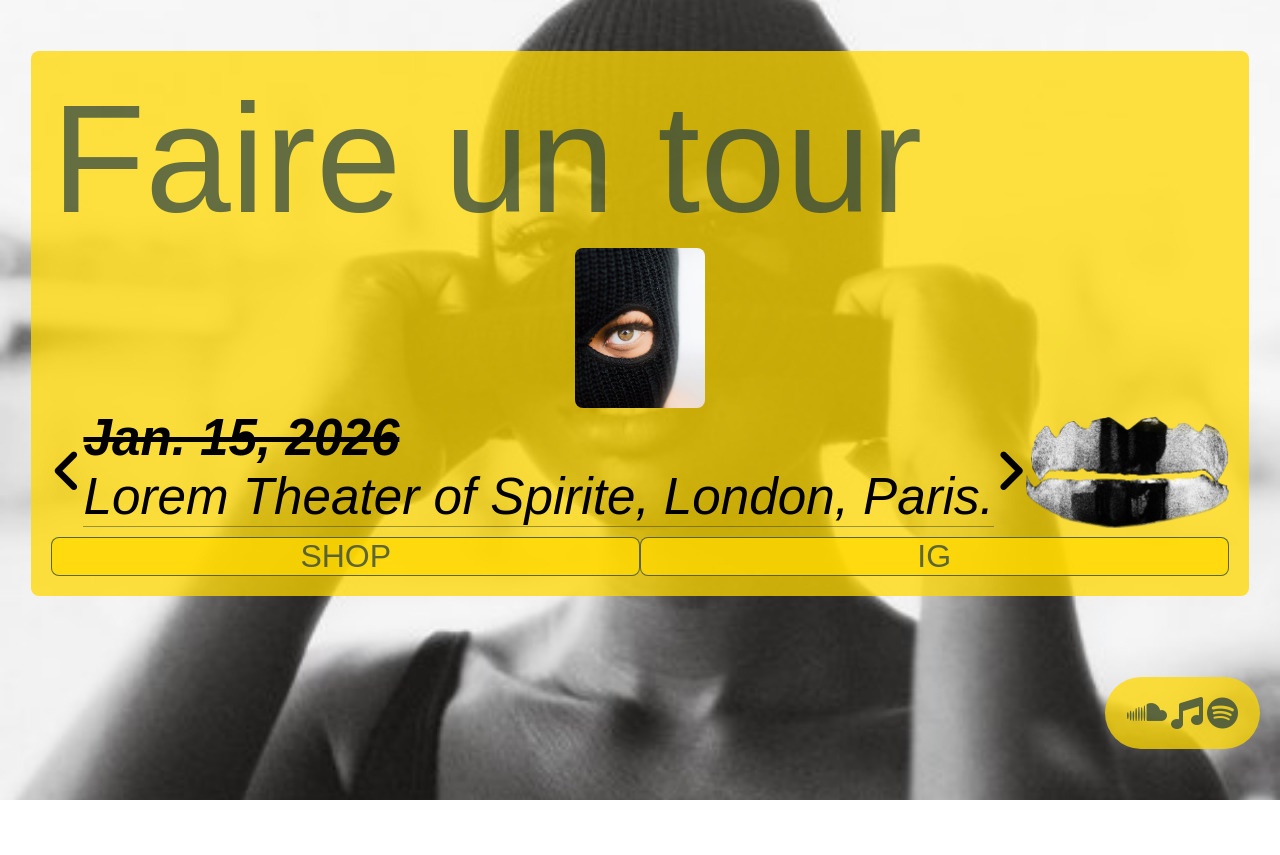
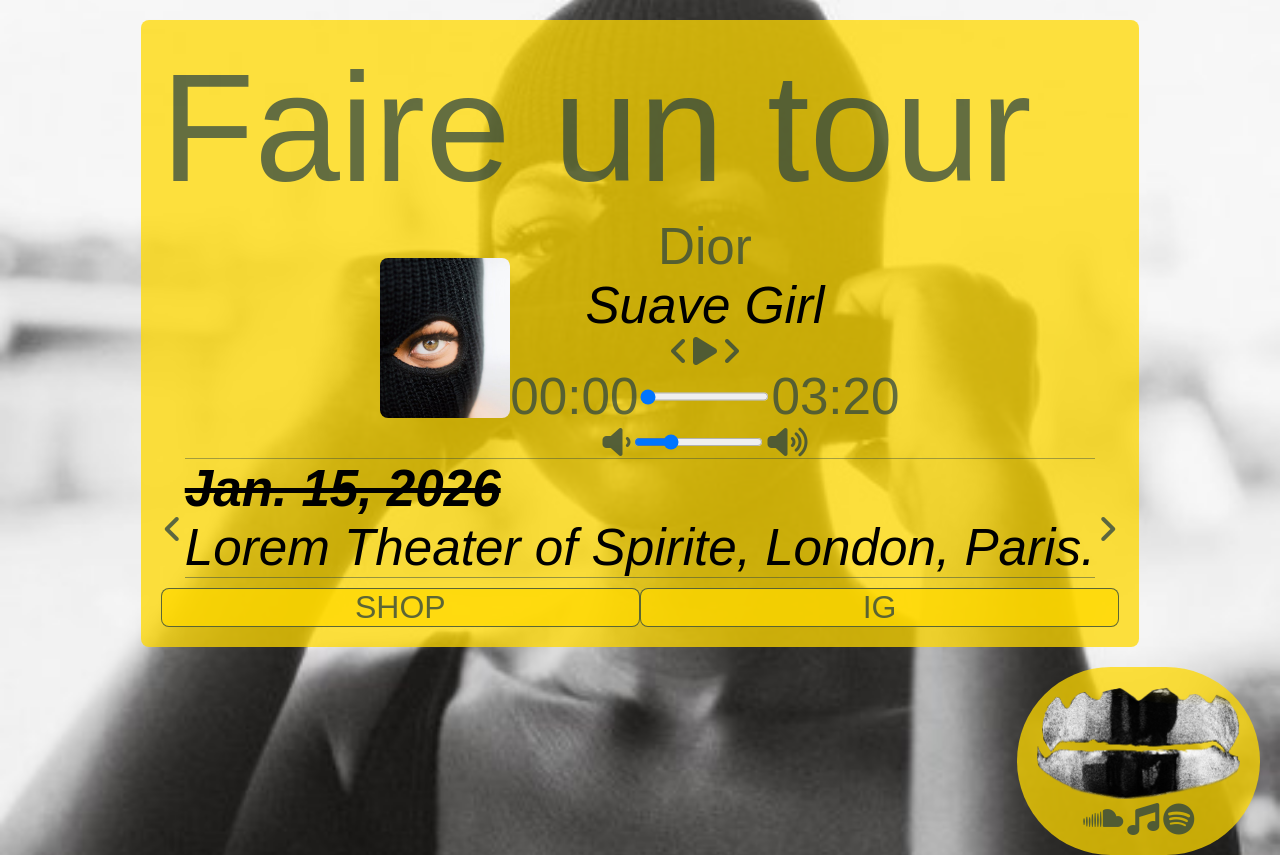
Before and after one commit to vyme001/Artist-Landing, a plain HTML site: page index.html in a window 1280 px wide. Before the commit the page ends 800 px from the top, so only its background shows below. Drawn offline with Linux system fonts and the light colour scheme; a web font is replaced by a local one.

Commit message:
Various changes all over the place. Was a very chaotic session

```diff
--- a/index.html
+++ b/index.html
@@ -22,9 +22,50 @@
     <div class="main-container">
       <header>
         <div class="container-1">
-          <h2 class="keania-one-regular">Faire un tour</h2>
+          <h2 class="tour-name keania-one-regular">Faire un tour</h2>
           <div class="media-block">
             <img src="./media/img/VUH-eye.JPG" alt="" class="image" />
+            <div class="media-player">
+              <div class="track-info">
+                <div class="albumn-art"></div>
+                <div class="track-details">
+                  <p class="artist-name keania-one-regular">Dior</p>
+                  <p
+                    class="track-name performance-venue alumni-sans-pinstripe-regular-italic"
+                  >
+                    Suave Girl
+                  </p>
+                </div>
+              </div>
+              <div class="media-controls">
+                <i class="fa-solid fa-angle-left"></i>
+                <i class="fa-solid fa-play"></i>
+                <i class="fa-solid fa-pause"></i>
+                <i class="fa-solid fa-angle-right"></i>
+              </div>
+              <div class="track-scroll keania-one-regular">
+                <div class="track-place">00:00</div>
+                <input
+                  title="track scroll"
+                  type="range"
+                  value="0"
+                  min="1"
+                  max="100"
+                />
+                <div class="track-length">03:20</div>
+              </div>
+              <div class="volume-scroll">
+                <i class="fa-solid fa-volume-low"></i>
+                <input
+                  title="voulme"
+                  type="range"
+                  value="25"
+                  min="0"
+                  max="100"
+                />
+                <i class="fa-solid fa-volume-high"></i>
+              </div>
+            </div>
           </div>
           <div class="tour-player">
             <div class="tour-list">
@@ -55,13 +96,6 @@
                 <i class="fa-solid fa-angle-right"></i>
               </span>
             </div>
-            <div class="logo-block">
-              <img
-                src="./media/img/grillz.png"
-                alt="grillz"
-                class="img-grillz"
-              />
-            </div>
           </div>
         </div>
         <div class="shop-ig-buttons">
@@ -71,6 +105,9 @@
       </header>
 
       <footer>
+        <div class="popup-logo">
+          <img src="./media/img/grillz.png" alt="grillz" class="img-grillz" />
+        </div>
         <div class="footer-media">
           <i class="fa-brands fa-soundcloud"></i>
           <i class="fa-solid fa-music"></i>
--- a/style.css
+++ b/style.css
@@ -8,10 +8,13 @@
 .keania-one-regular {
   margin: 0;
   font-family: "Keania One", sans-serif;
+  font-style: normal;
+  color: rgba(42, 66, 66, 0.726);
+}
+
+.tour-name {
   font-size: 12vw;
   font-weight: 400;
-  font-style: normal;
-  color: rgba(42, 66, 66, 0.726);
 }
 
 .alumni-sans-pinstripe-regular {
@@ -38,10 +41,10 @@ body {
 }
 
 .main-container {
+  display: flex;
   height: inherit;
   width: inherit;
   padding: 20px;
-  margin: 0;
   display: flex;
   flex-direction: column;
   justify-content: space-around;
@@ -62,6 +65,10 @@ body {
   justify-content: center;
 }
 
+header {
+  flex-shrink: 1;
+}
+
 header,
 footer,
 button {
@@ -75,10 +82,18 @@ button:hover {
 
 header {
   min-width: min-content;
-  max-width: max-content;
+  width: max-content;
   padding: 20px;
   margin: 0;
   border-radius: 8px;
+  box-sizing: border-box;
+}
+
+.media-player {
+  display: flex;
+  flex-direction: column;
+  justify-content: center;
+  align-items: center;
 }
 
 .media-block {
@@ -91,6 +106,17 @@ header {
   border-radius: 8px;
   height: 10em;
   width: auto;
+}
+
+.artist-name {
+  font-size: 4vw;
+  font-weight: 200;
+}
+
+.track-name {
+  margin: 0;
+  font-size: 4vw;
+  font-weight: 200;
 }
 
 .logo-block {
@@ -106,13 +132,20 @@ header {
 
 .fa-light {
   font-weight: 900;
-  color: red;
 }
 
 .tour-list * {
   font-size: 4vw;
   padding: 0;
   margin: 0;
+}
+
+.track-scroll,
+.volume-scroll {
+  appearance: none;
+  /* font-family: "Alumni Sans Pinstripe", sans-serif; */
+  font-size: 4vw;
+  display: flex;
 }
 
 li {
@@ -124,11 +157,28 @@ li {
   margin-bottom: 10px;
 }
 
+.track-details {
+  display: flex;
+  flex-direction: column;
+  justify-content: center;
+  align-items: center;
+}
+
+.media-controls {
+  display: flex;
+  justify-content: center;
+  align-items: center;
+}
+
 .card-head {
   height: fit-content;
   display: flex;
   align-items: center;
   justify-content: space-between;
+}
+
+.card-template {
+  border-top: 1px solid rgba(42, 66, 66, 0.411);
 }
 
 .performance-date {
@@ -157,6 +207,8 @@ footer {
   flex: 1;
 }
 
+.fa-thin,
+.fa-solid,
 .fa-brands,
 .fa-music,
 .shop-btn,
@@ -164,6 +216,10 @@ footer {
   color: rgba(42, 66, 66, 0.76);
   font-size: 2rem;
   padding: 0 2px;
+}
+
+.fa-solid.fa-pause {
+  display: none;
 }
 
 .ig-btn,
@@ -178,7 +234,7 @@ footer {
   background-color: transparent;
 }
 
-@media screen and (width <= 430px) {
+@media screen and (width <= 500px) {
   .media-block {
     justify-content: space-around;
   }
@@ -189,11 +245,6 @@ footer {
     justify-content: space-between;
   }
 
-  .img-grillz {
-    max-width: 130px;
-    max-height: 350px;
-  }
-
   .shop-ig-buttons {
     padding: 10px 0;
   }
```
